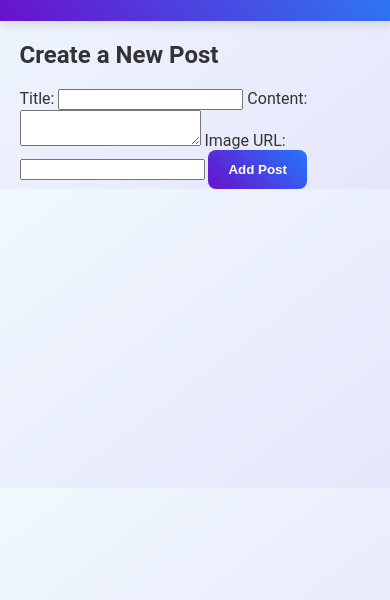
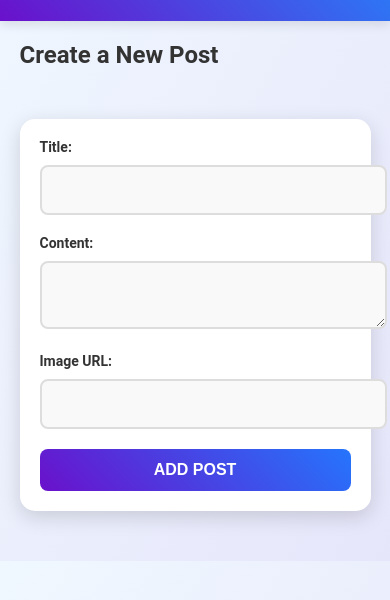
Before and after one commit to NexusGKSoftwares/CMS, a website: page frontend/admin/add_post.html in a window 390 px wide. Shown: the part 110-710 px from the top of the page. Drawn offline with Linux system fonts and the light colour scheme.

Commit message:
"Added CSS styles for form container, input fields, labels, placeholder text, buttons, error and success messages, checkbox and radio buttons, and form group, including responsive design for smaller screens."

```diff
--- a/frontend/assets/css/style.css
+++ b/frontend/assets/css/style.css
@@ -223,3 +223,134 @@ footer p {
     font-size: 18px;
   }
 }
+/* Form Container */
+form {
+  max-width: 600px;
+  margin: 50px auto;
+  background-color: white;
+  padding: 30px;
+  border-radius: 15px;
+  box-shadow: 0 6px 20px rgba(0, 0, 0, 0.15);
+  transition: box-shadow 0.3s ease;
+}
+
+form:hover {
+  box-shadow: 0 8px 25px rgba(0, 0, 0, 0.2);
+}
+
+/* Input Fields */
+form input,
+form textarea,
+form select {
+  width: 100%;
+  padding: 14px 16px;
+  margin-bottom: 20px;
+  font-size: 16px;
+  border: 2px solid #ddd;
+  border-radius: 8px;
+  background-color: #f9f9f9;
+  transition: border-color 0.3s ease, background-color 0.3s ease;
+}
+
+form input:focus,
+form textarea:focus,
+form select:focus {
+  border-color: #007bff;
+  background-color: #fff;
+  outline: none;
+}
+
+/* Labels */
+form label {
+  font-size: 16px;
+  font-weight: bold;
+  color: #333;
+  margin-bottom: 10px;
+  display: block;
+}
+
+/* Placeholder Text */
+form ::placeholder {
+  font-style: italic;
+  color: #aaa;
+}
+
+/* Buttons */
+form button {
+  width: 100%;
+  padding: 14px;
+  font-size: 18px;
+  font-weight: bold;
+  color: white;
+  background-color: #007bff;
+  border: none;
+  border-radius: 10px;
+  text-transform: uppercase;
+  cursor: pointer;
+  transition: background-color 0.3s ease, transform 0.3s ease;
+}
+
+form button:hover {
+  background-color: #0056b3;
+  transform: scale(1.05);
+}
+
+/* Error Messages */
+form .error-message {
+  color: #dc3545;
+  font-size: 14px;
+  margin-top: -15px;
+  margin-bottom: 15px;
+}
+
+/* Success Messages */
+form .success-message {
+  color: #28a745;
+  font-size: 14px;
+  margin-top: -15px;
+  margin-bottom: 15px;
+}
+
+/* Checkbox and Radio Buttons */
+form input[type="checkbox"],
+form input[type="radio"] {
+  width: auto;
+  margin-right: 10px;
+}
+
+form .checkbox-label {
+  display: flex;
+  align-items: center;
+  font-size: 16px;
+  color: #555;
+}
+
+/* Form Group */
+.form-group {
+  margin-bottom: 20px;
+}
+
+/* Form Header */
+form .form-header {
+  font-size: 24px;
+  font-weight: bold;
+  text-align: center;
+  color: #007bff;
+  margin-bottom: 20px;
+}
+
+/* Responsive Design */
+@media (max-width: 768px) {
+  form {
+    padding: 20px;
+  }
+
+  form button {
+    font-size: 16px;
+    padding: 12px;
+  }
+
+  form label {
+    font-size: 14px;
+  }
+}
```
